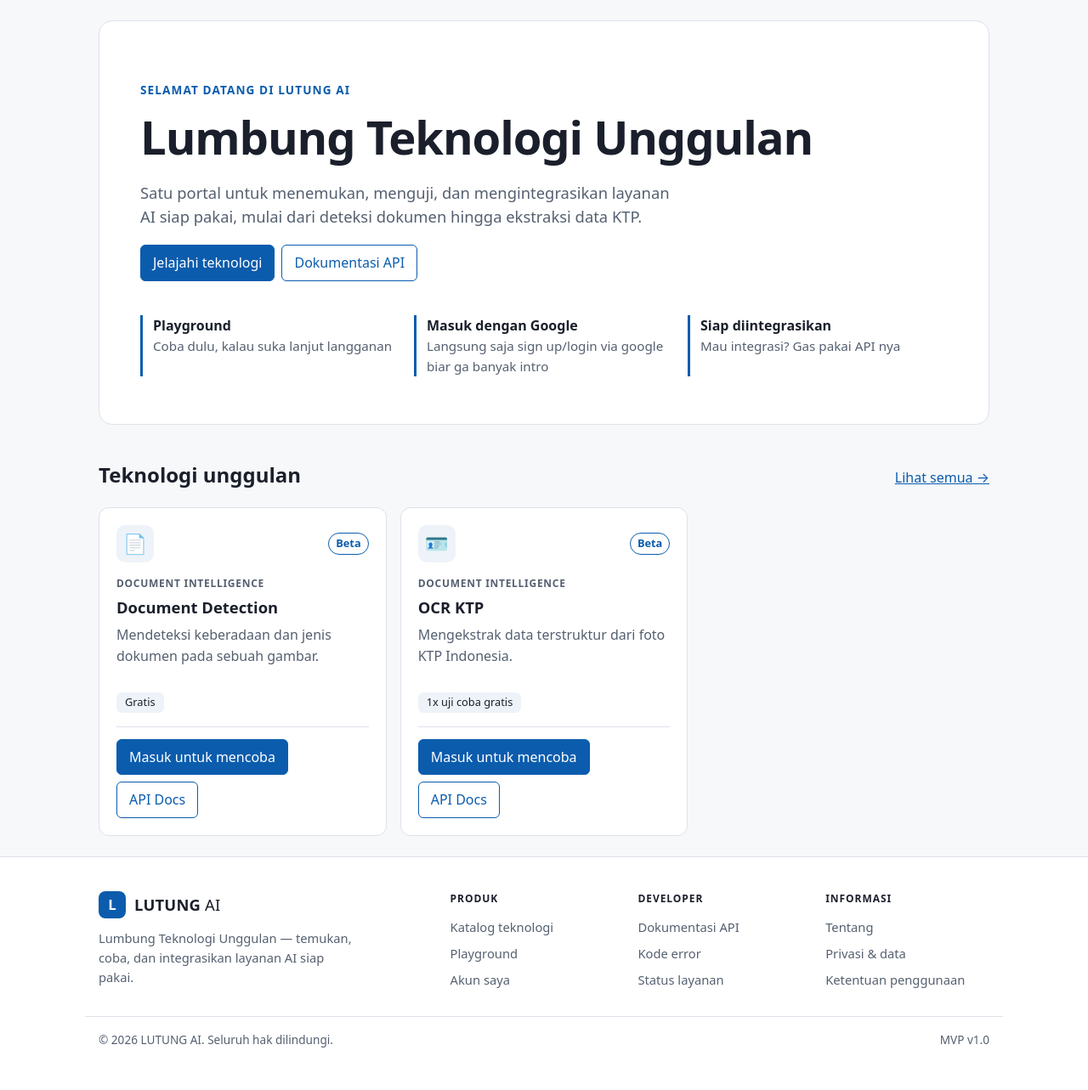
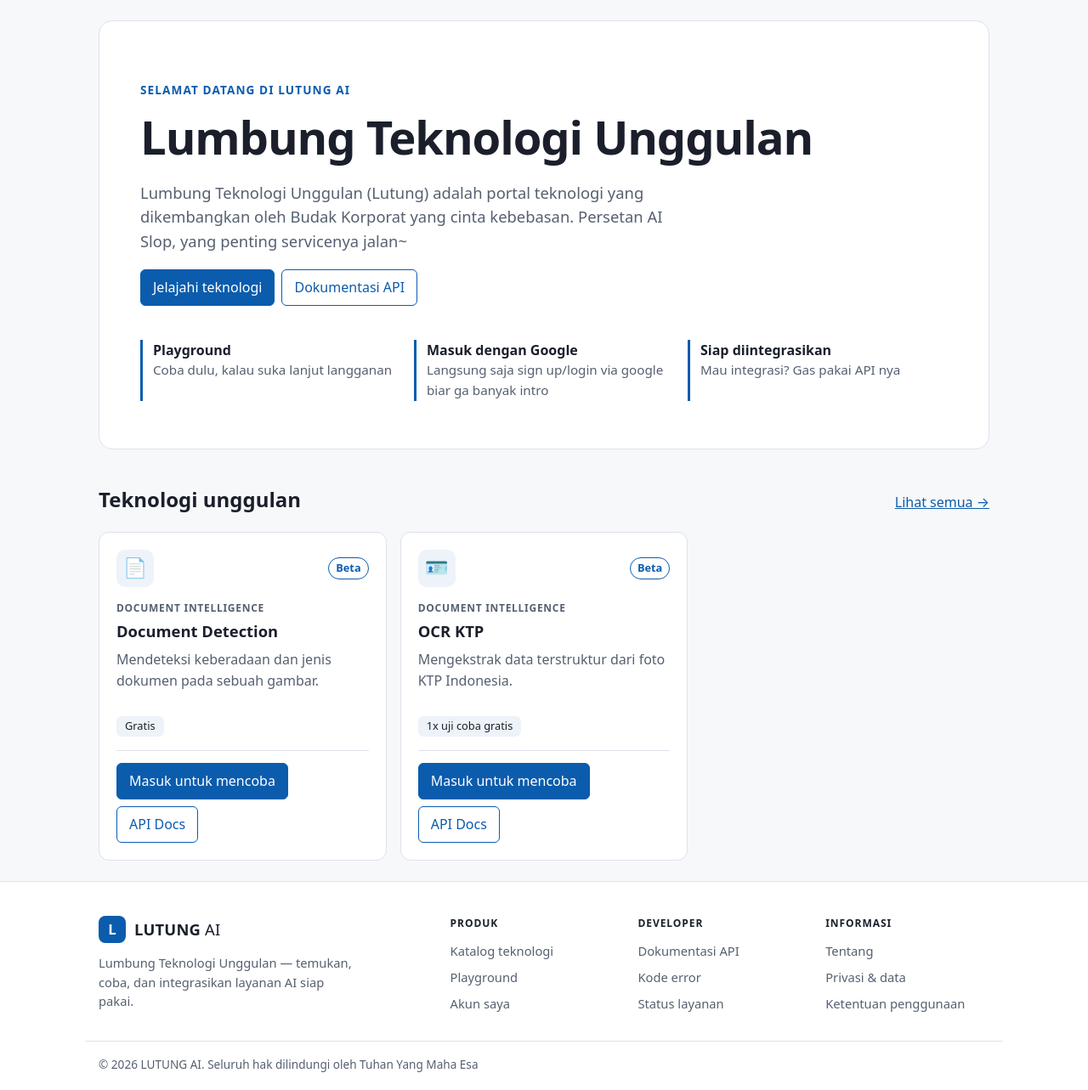
Before and after one commit to rizkynindra/lutung-ai-commercial, a FastAPI app: page / in a window 1280 px wide. Shown: the part 65-1348 px from the top of the page at 85% size. Before the commit the page ends 1298 px from the top, so only its background shows below. Run offline with FastAPI, Linux system fonts and the light colour scheme.

Commit message:
lutung first commit

```diff
--- a/app/templates/base.html
+++ b/app/templates/base.html
@@ -57,8 +57,7 @@
     </nav>
   </div>
   <div class="wrap footer-bottom">
-    <span>© 2026 LUTUNG AI. Seluruh hak dilindungi.</span>
-    <span>MVP v1.0</span>
+    <span>© 2026 LUTUNG AI. Seluruh hak dilindungi oleh Tuhan Yang Maha Esa</span>
   </div>
 </footer>
 <script>window.LUTUNG_CONFIG = {{ {"firebase": firebase, "devAuth": dev_auth, "noticeVersion": notice_version} | tojson }};</script>
--- a/app/templates/home.html
+++ b/app/templates/home.html
@@ -3,7 +3,7 @@
 <section class="hero">
   <p class="eyebrow">Selamat Datang di LUTUNG AI</p>
   <h1>Lumbung Teknologi Unggulan</h1>
-  <p class="lead">Satu portal untuk menemukan, menguji, dan mengintegrasikan layanan AI siap pakai, mulai dari deteksi dokumen hingga ekstraksi data KTP.</p>
+  <p class="lead">Lumbung Teknologi Unggulan (Lutung) adalah portal teknologi yang dikembangkan oleh Budak Korporat yang cinta kebebasan. Persetan AI Slop, yang penting servicenya jalan~</p>
   <div class="actions">
     <a class="btn btn-lg" href="/technologies">Jelajahi teknologi</a>
     <a class="btn btn-lg ghost" href="/docs">Dokumentasi API</a>
```
